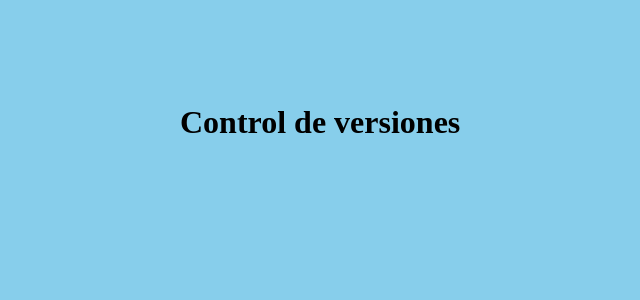
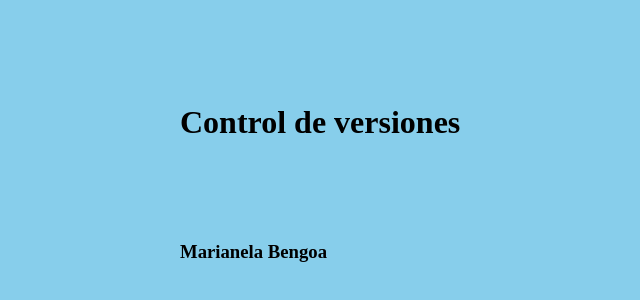
Before and after one commit to MicaVazquez/TP_SO_I4_117, a plain HTML site: page index.html in a window 1280 px wide. Shown: the part 96-396 px from the top of the page, without its empty margins (120-760 px from the left). Drawn offline with Linux system fonts and the light colour scheme.

Commit message:
agrego nombre a html

```diff
--- a/index.html
+++ b/index.html
@@ -9,5 +9,6 @@
 </head>
 <body>
     <h1>Control de versiones</h1>
+    <h3>Marianela Bengoa</h3>
 </body>
 </html>
```
